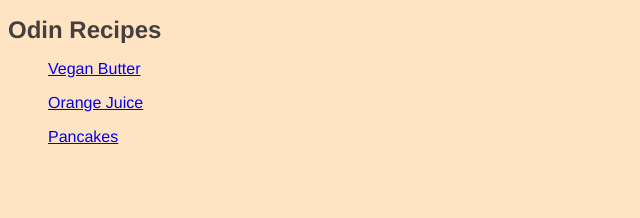
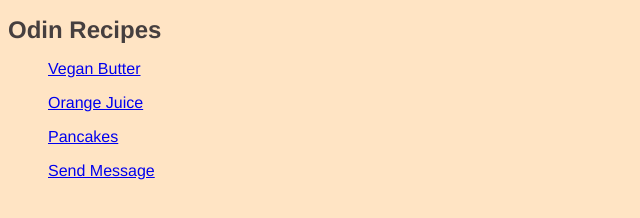
Before and after one commit to adboza/odin-recipes, a plain HTML site: page index.html in a window 1280 px wide. Shown: the whole page, without its empty margins (0-640 px from the left). Drawn offline with Linux system fonts and the light colour scheme.

Commit message:
Update index.html

```diff
--- a/index.html
+++ b/index.html
@@ -12,5 +12,6 @@
     <ol><a href="recipes/veganbutter.html">Vegan Butter</a></ol>
     <ol><a href="recipes/orangejuice.html">Orange Juice</a></ol>
     <ol><a href="recipes/pancakes.html">Pancakes</a></ol>
+    <ol><a href="https://wa.me/5541997135670?text=[message-url-encoded]">Send Message</a></ol>
 </body>
 </html>
```
